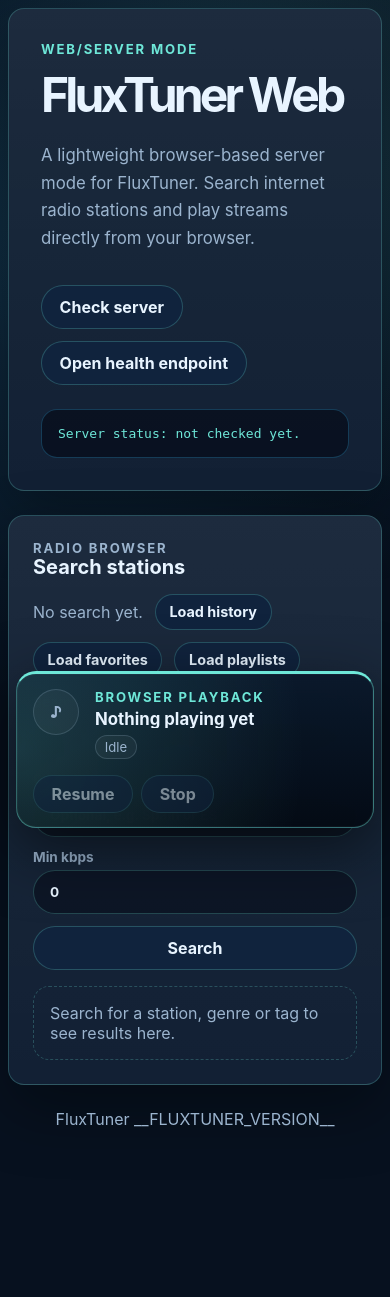
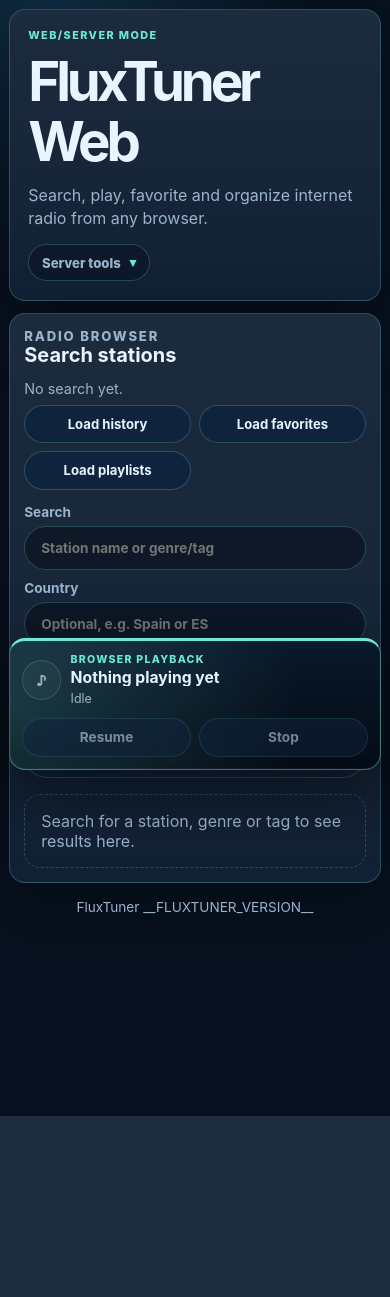
Before and after one commit to pitill0/fluxtuner, a Python web app: template fluxtuner/web/templates/index.html in a window 390 px wide. After the commit the page ends 1116 px from the top, so only its background shows below. Run offline with Jinja, Linux system fonts and the light colour scheme; the template is opened without the code that fills it, so the values that code supplies are empty.

Commit message:
Polish web mobile and server tools layouts

```diff
--- a/fluxtuner/web/static/styles.css
+++ b/fluxtuner/web/static/styles.css
@@ -3,24 +3,35 @@
   --bg: #07111f;
   --panel: #0c1b2f;
   --panel-soft: #10233d;
+  --panel-strong: #132942;
   --text: #e8f4ff;
   --muted: #9bb4ce;
   --accent: #6ee7d8;
   --accent-strong: #38bdf8;
   --border: rgba(110, 231, 216, 0.24);
+  --border-soft: rgba(110, 231, 216, 0.14);
   --shadow: rgba(0, 0, 0, 0.35);
   --danger: #fca5a5;
   --warning: #facc15;
+  --page-inline: clamp(0.75rem, 3vw, 2rem);
 }
 
 * {
   box-sizing: border-box;
 }
 
+[hidden] {
+  display: none !important;
+}
+
+html {
+  min-height: 100%;
+}
+
 body {
   min-height: 100vh;
   margin: 0;
-  padding-bottom: 7rem;
+  padding-bottom: calc(8rem + env(safe-area-inset-bottom));
   font-family:
     Inter,
     ui-sans-serif,
@@ -37,9 +48,9 @@ body {
 }
 
 .shell {
-  width: min(76rem, calc(100% - 2rem));
+  width: min(76rem, calc(100% - (var(--page-inline) * 2)));
   margin: 0 auto;
-  padding: 4rem 0;
+  padding: clamp(1rem, 4vw, 4rem) 0;
 }
 
 .hero,
@@ -54,12 +65,12 @@ body {
 }
 
 .hero {
-  padding: clamp(2rem, 6vw, 4rem);
+  padding: clamp(1.5rem, 5vw, 4rem);
 }
 
 .panel {
   margin-top: 1.5rem;
-  padding: 1.5rem;
+  padding: clamp(1rem, 3vw, 1.5rem);
 }
 
 .panel-heading {
@@ -75,11 +86,25 @@ body {
   color: var(--muted);
 }
 
+.panel-tools {
+  display: flex;
+  flex-wrap: wrap;
+  gap: 0.65rem;
+  align-items: center;
+  justify-content: end;
+}
+
+.panel-tools button {
+  min-height: 2.25rem;
+  padding: 0 0.85rem;
+  font-size: 0.9rem;
+}
+
 .eyebrow {
   margin: 0 0 0.75rem;
   color: var(--accent);
   font-size: 0.82rem;
-  font-weight: 700;
+  font-weight: 800;
   letter-spacing: 0.14em;
   text-transform: uppercase;
 }
@@ -114,14 +139,16 @@ h3 {
 }
 
 .actions,
-.search-form {
+.search-form,
+.station-actions,
+.player-actions {
   display: flex;
   flex-wrap: wrap;
   gap: 0.75rem;
 }
 
 .actions {
-  margin-top: 2rem;
+  margin-top: 0.9rem;
 }
 
 .search-form {
@@ -160,9 +187,9 @@ a {
   min-height: 2.75rem;
   align-items: center;
   justify-content: center;
+  border: 1px solid var(--border);
   border-radius: 999px;
   padding: 0 1.1rem;
-  border: 1px solid var(--border);
   color: var(--text);
   background: var(--panel-soft);
   font: inherit;
@@ -185,9 +212,44 @@ button:disabled {
   opacity: 0.5;
 }
 
+.server-tools {
+  width: fit-content;
+  max-width: 100%;
+  margin-top: 1.25rem;
+}
+
+.server-tools summary {
+  display: inline-flex;
+  min-height: 2.4rem;
+  align-items: center;
+  border: 1px solid var(--border);
+  border-radius: 999px;
+  padding: 0 0.95rem;
+  color: var(--muted);
+  background: rgba(3, 7, 18, 0.3);
+  font-weight: 800;
+  cursor: pointer;
+  list-style: none;
+}
+
+.server-tools summary::-webkit-details-marker {
+  display: none;
+}
+
+.server-tools summary::after {
+  content: "▾";
+  margin-left: 0.55rem;
+  color: var(--accent);
+  font-size: 0.8rem;
+}
+
+.server-tools[open] summary::after {
+  content: "▴";
+}
+
 .status {
   overflow-x: auto;
-  margin: 1.5rem 0 0;
+  margin: 0.85rem 0 0;
   padding: 1rem;
   border: 1px solid rgba(56, 189, 248, 0.25);
   border-radius: 1rem;
@@ -219,7 +281,7 @@ button:disabled {
   display: grid;
   gap: 0.7rem;
   padding: 1rem;
-  border: 1px solid rgba(110, 231, 216, 0.16);
+  border: 1px solid var(--border-soft);
   border-radius: 1rem;
   background: rgba(3, 7, 18, 0.28);
 }
@@ -239,7 +301,7 @@ button:disabled {
 }
 
 .station-meta span {
-  border: 1px solid rgba(110, 231, 216, 0.14);
+  border: 1px solid var(--border-soft);
   border-radius: 999px;
   padding: 0.2rem 0.55rem;
   background: rgba(255, 255, 255, 0.04);
@@ -252,8 +314,6 @@ button:disabled {
 }
 
 .station-actions {
-  display: flex;
-  flex-wrap: wrap;
   gap: 0.5rem;
 }
 
@@ -269,121 +329,23 @@ button:disabled {
   color: var(--accent);
 }
 
-.player-bar {
-  position: fixed;
-  right: 1rem;
-  bottom: 1rem;
-  left: 1rem;
-  z-index: 10;
-  display: grid;
-  grid-template-columns: minmax(0, 1fr) auto;
-  gap: 1rem;
-  align-items: center;
-  width: min(76rem, calc(100% - 2rem));
-  margin: 0 auto;
-  padding: 1rem;
-  backdrop-filter: blur(1rem);
-}
-
-.player-info {
-  min-width: 0;
-}
-
-.player-info h2 {
-  overflow: hidden;
-  text-overflow: ellipsis;
-  white-space: nowrap;
-}
-
-.player-info p:last-child {
-  margin: 0.4rem 0 0;
-  color: var(--muted);
-}
-
-.player-actions {
-  display: flex;
-  flex-wrap: wrap;
-  gap: 0.5rem;
-  justify-content: end;
-}
-
-.player-actions button,
-.player-actions a {
-  min-height: 2.35rem;
-}
-
-.player-bar[data-state="loading"] [data-player-status] {
-  color: var(--warning);
-}
-
-.player-bar[data-state="playing"] [data-player-status] {
-  color: var(--accent);
-}
-
-.player-bar[data-state="error"] [data-player-status] {
+.station-actions [data-delete-playlist],
+.station-actions [data-remove-from-playlist] {
   color: var(--danger);
 }
 
-footer {
-  margin-top: 1.5rem;
-  color: var(--muted);
-  text-align: center;
-}
-
-@media (max-width: 58rem) {
-  .search-form {
-    grid-template-columns: 1fr 1fr;
-  }
-
-  .search-form button {
-    grid-column: 1 / -1;
-  }
-}
-
-@media (max-width: 42rem) {
-  body {
-    padding-bottom: 10rem;
-  }
-
-  .shell {
-    width: min(100% - 1rem, 76rem);
-    padding: 0.5rem 0;
-  }
-
-  .hero,
-  .panel,
-  .player-bar {
-    border-radius: 1rem;
-  }
-
-  .panel-heading,
-  .station-card header,
-  .player-bar {
-    align-items: start;
-    grid-template-columns: 1fr;
-  }
-
-  .panel-heading,
-  .station-card header {
-    flex-direction: column;
-  }
-
-  .search-form {
-    grid-template-columns: 1fr;
-  }
-
-  .player-actions {
-    justify-content: start;
-  }
-}
-
-/* Browser player polish */
-[hidden] {
-  display: none !important;
-}
-
 .player-bar {
+  position: fixed;
+  right: var(--page-inline);
+  bottom: calc(1rem + env(safe-area-inset-bottom));
+  left: var(--page-inline);
+  z-index: 10;
+  display: grid;
   grid-template-columns: auto minmax(0, 1fr) auto;
+  gap: 1rem;
+  align-items: center;
+  width: min(76rem, calc(100% - (var(--page-inline) * 2)));
+  margin: 0 auto;
   padding: 0.9rem 1rem;
   border: 1px solid rgba(110, 231, 216, 0.42);
   border-top: 3px solid var(--accent);
@@ -411,13 +373,20 @@ footer {
   font-weight: 900;
 }
 
+.player-info {
+  min-width: 0;
+}
+
 .player-info .eyebrow {
   margin-bottom: 0.3rem;
 }
 
 .player-info h2 {
+  overflow: hidden;
   color: var(--text);
   font-size: 1.05rem;
+  text-overflow: ellipsis;
+  white-space: nowrap;
 }
 
 .player-info p:last-child {
@@ -430,6 +399,16 @@ footer {
   color: var(--muted);
   background: rgba(255, 255, 255, 0.04);
   font-size: 0.82rem;
+}
+
+.player-actions {
+  justify-content: end;
+  gap: 0.5rem;
+}
+
+.player-actions button,
+.player-actions a {
+  min-height: 2.35rem;
 }
 
 .player-actions [data-player-toggle]:not(:disabled) {
@@ -471,6 +450,12 @@ footer {
   background: rgba(252, 165, 165, 0.08);
 }
 
+.player-bar[data-state="loading"] [data-player-status] {
+  color: var(--warning);
+  border-color: rgba(250, 204, 21, 0.45);
+  background: rgba(250, 204, 21, 0.08);
+}
+
 .player-bar[data-state="playing"] [data-player-status] {
   color: var(--accent);
   border-color: rgba(110, 231, 216, 0.32);
@@ -483,38 +468,246 @@ footer {
   background: rgba(252, 165, 165, 0.08);
 }
 
+footer {
+  margin-top: 1.5rem;
+  color: var(--muted);
+  text-align: center;
+}
+
+@media (max-width: 58rem) {
+  .search-form {
+    grid-template-columns: 1fr 1fr;
+  }
+
+  .search-form button {
+    grid-column: 1 / -1;
+  }
+}
+
 @media (max-width: 42rem) {
+  :root {
+    --page-inline: 0.55rem;
+  }
+
+  body {
+    padding-bottom: calc(12rem + env(safe-area-inset-bottom));
+    background:
+      radial-gradient(circle at 15% 0%, rgba(56, 189, 248, 0.16), transparent 16rem),
+      var(--bg);
+  }
+
+  .shell {
+    width: min(100% - (var(--page-inline) * 2), 76rem);
+    padding: 0.55rem 0;
+  }
+
+  .hero,
+  .panel {
+    border-radius: 1rem;
+  }
+
+  .hero {
+    padding: 1.15rem;
+  }
+
+  .hero .eyebrow {
+    margin-bottom: 0.55rem;
+    font-size: 0.68rem;
+    letter-spacing: 0.13em;
+  }
+
+  h1 {
+    max-width: none;
+    font-size: clamp(2.35rem, 14vw, 3.5rem);
+    letter-spacing: -0.075em;
+  }
+
+  .lede {
+    margin-top: 0.8rem;
+    font-size: 1rem;
+    line-height: 1.45;
+  }
+
+  .actions {
+    display: grid;
+    grid-template-columns: 1fr;
+    gap: 0.55rem;
+    margin-top: 0.65rem;
+  }
+
+  .actions button,
+  .actions a {
+    min-height: 2.55rem;
+    padding: 0 0.9rem;
+  }
+
+  .server-tools {
+    width: 100%;
+    margin-top: 0.85rem;
+  }
+
+  .server-tools summary {
+    min-height: 2.35rem;
+    padding: 0 0.8rem;
+    font-size: 0.82rem;
+  }
+
+  .server-tools[open] {
+    padding-top: 0.15rem;
+  }
+
+  .status {
+    margin-top: 0.65rem;
+    padding: 0.75rem;
+    border-radius: 0.8rem;
+    font-size: 0.82rem;
+    white-space: pre-wrap;
+  }
+
+  .panel {
+    margin-top: 0.75rem;
+    padding: 0.9rem;
+  }
+
+  .panel-heading {
+    display: grid;
+    grid-template-columns: 1fr;
+    gap: 0.85rem;
+    margin-bottom: 0.9rem;
+  }
+
+  .panel-tools {
+    display: grid;
+    grid-template-columns: 1fr 1fr;
+    gap: 0.5rem;
+    justify-content: stretch;
+  }
+
+  .panel-tools p {
+    grid-column: 1 / -1;
+    font-size: 0.9rem;
+  }
+
+  .panel-tools button {
+    min-height: 2.4rem;
+    padding: 0 0.65rem;
+    font-size: 0.82rem;
+  }
+
+  .search-form {
+    grid-template-columns: 1fr;
+    gap: 0.65rem;
+  }
+
+  .search-form button {
+    min-height: 2.85rem;
+  }
+
+  input {
+    min-height: 2.75rem;
+  }
+
+  .station-card {
+    gap: 0.65rem;
+    padding: 0.85rem;
+  }
+
+  .station-card header {
+    display: grid;
+    grid-template-columns: 1fr;
+    gap: 0.65rem;
+  }
+
+  .station-meta {
+    gap: 0.35rem;
+    font-size: 0.78rem;
+  }
+
+  .station-meta span {
+    padding: 0.18rem 0.48rem;
+  }
+
+  .station-tags {
+    font-size: 0.9rem;
+    line-height: 1.4;
+  }
+
+  .station-actions {
+    display: grid;
+    grid-template-columns: 1fr 1fr;
+    gap: 0.45rem;
+  }
+
+  .station-actions a,
+  .station-actions button {
+    min-height: 2.45rem;
+    padding: 0 0.65rem;
+    font-size: 0.82rem;
+    text-align: center;
+  }
+
+  .station-actions button[data-play-station] {
+    grid-column: 1 / -1;
+    color: #04111f;
+    background: var(--accent);
+  }
+
   .player-bar {
-    grid-template-columns: auto minmax(0, 1fr);
+    right: var(--page-inline);
+    bottom: calc(4.65rem + env(safe-area-inset-bottom));
+    left: var(--page-inline);
+    grid-template-columns: 2.35rem minmax(0, 1fr);
+    gap: 0.7rem;
+    width: calc(100% - (var(--page-inline) * 2));
+    padding: 0.75rem;
+    border-radius: 1rem;
+  }
+
+  .player-bar::before {
+    width: 2.35rem;
+    height: 2.35rem;
+    font-size: 0.82rem;
+  }
+
+  .player-info .eyebrow {
+    margin-bottom: 0.18rem;
+    font-size: 0.66rem;
+    letter-spacing: 0.12em;
+  }
+
+  .player-info h2 {
+    font-size: 0.98rem;
+  }
+
+  .player-info p:last-child {
+    margin-top: 0.3rem;
+    padding: 0;
+    border: 0;
+    background: transparent;
+    font-size: 0.78rem;
   }
 
   .player-actions {
+    display: grid;
     grid-column: 1 / -1;
-    justify-content: start;
+    grid-template-columns: 1fr 1fr;
+    gap: 0.45rem;
+    justify-content: stretch;
+  }
+
+  .player-actions button,
+  .player-actions a {
+    min-height: 2.4rem;
+    padding: 0 0.75rem;
+    font-size: 0.85rem;
+  }
+
+  .player-actions a {
+    grid-column: 1 / -1;
+  }
+
+  footer {
+    margin-top: 1rem;
+    font-size: 0.85rem;
   }
 }
-
-.panel-tools {
-  display: flex;
-  flex-wrap: wrap;
-  gap: 0.75rem;
-  align-items: center;
-  justify-content: end;
-}
-
-.panel-tools button {
-  min-height: 2.25rem;
-  padding: 0 0.85rem;
-  font-size: 0.9rem;
-}
-
-@media (max-width: 42rem) {
-  .panel-tools {
-    justify-content: start;
-  }
-}
-
-.station-actions [data-delete-playlist],
-.station-actions [data-remove-from-playlist] {
-  color: var(--danger);
-}
--- a/fluxtuner/web/templates/index.html
+++ b/fluxtuner/web/templates/index.html
@@ -14,9 +14,11 @@
         <p class="eyebrow">Web/server mode</p>
         <h1 id="page-title">FluxTuner Web</h1>
         <p class="lede">
-          A lightweight browser-based server mode for FluxTuner. Search internet radio
-          stations and play streams directly from your browser.
+          Search, play, favorite and organize internet radio from any browser.
         </p>
+
+        <details class="server-tools">
+          <summary>Server tools</summary>
 
           <div class="actions">
             <button type="button" data-health-check>Check server</button>
@@ -24,6 +26,7 @@
           </div>
 
           <pre class="status" data-status>Server status: not checked yet.</pre>
+        </details>
       </section>
 
       <section class="panel" aria-labelledby="search-title">
```
Lines whose indentation alone changed are shown as unchanged.
